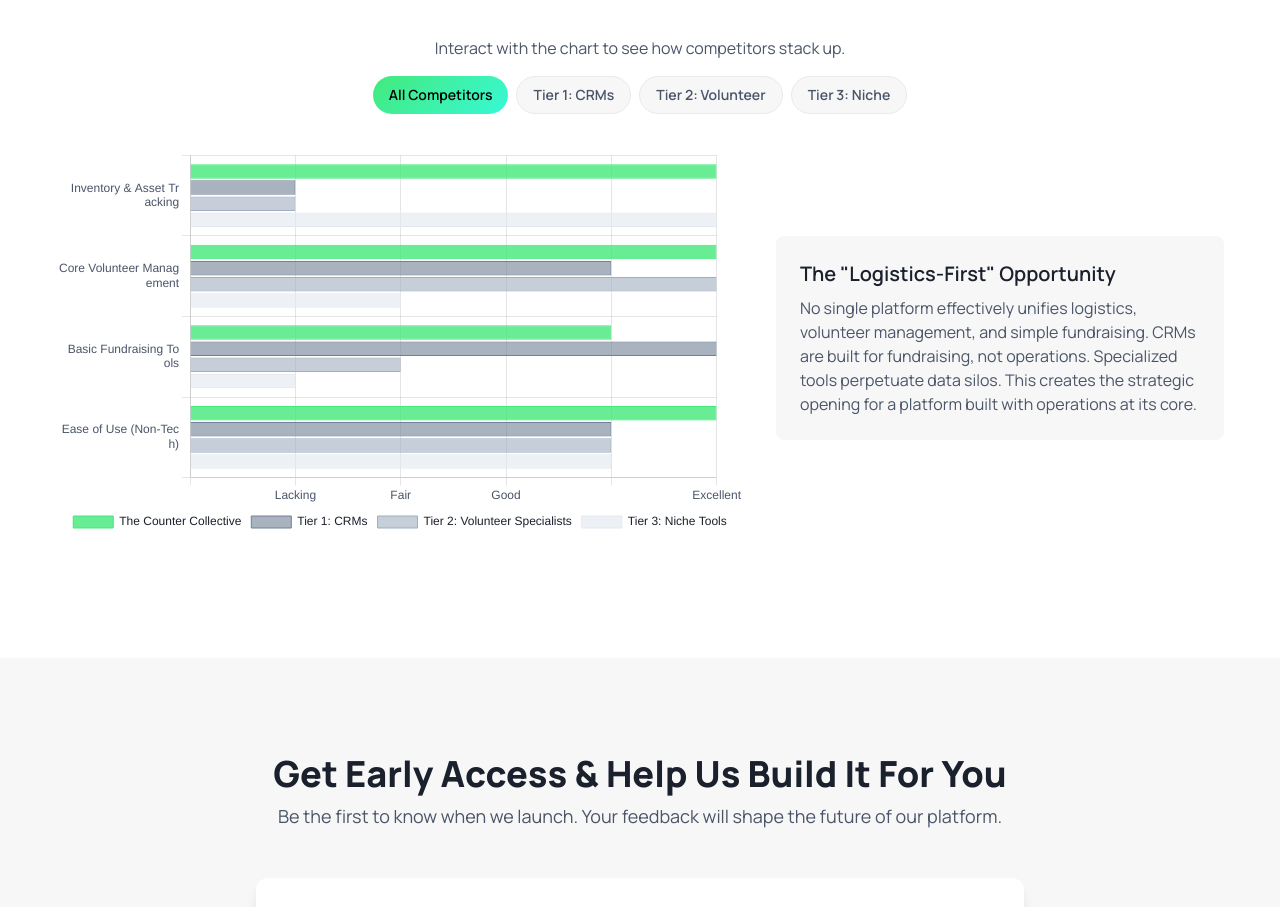
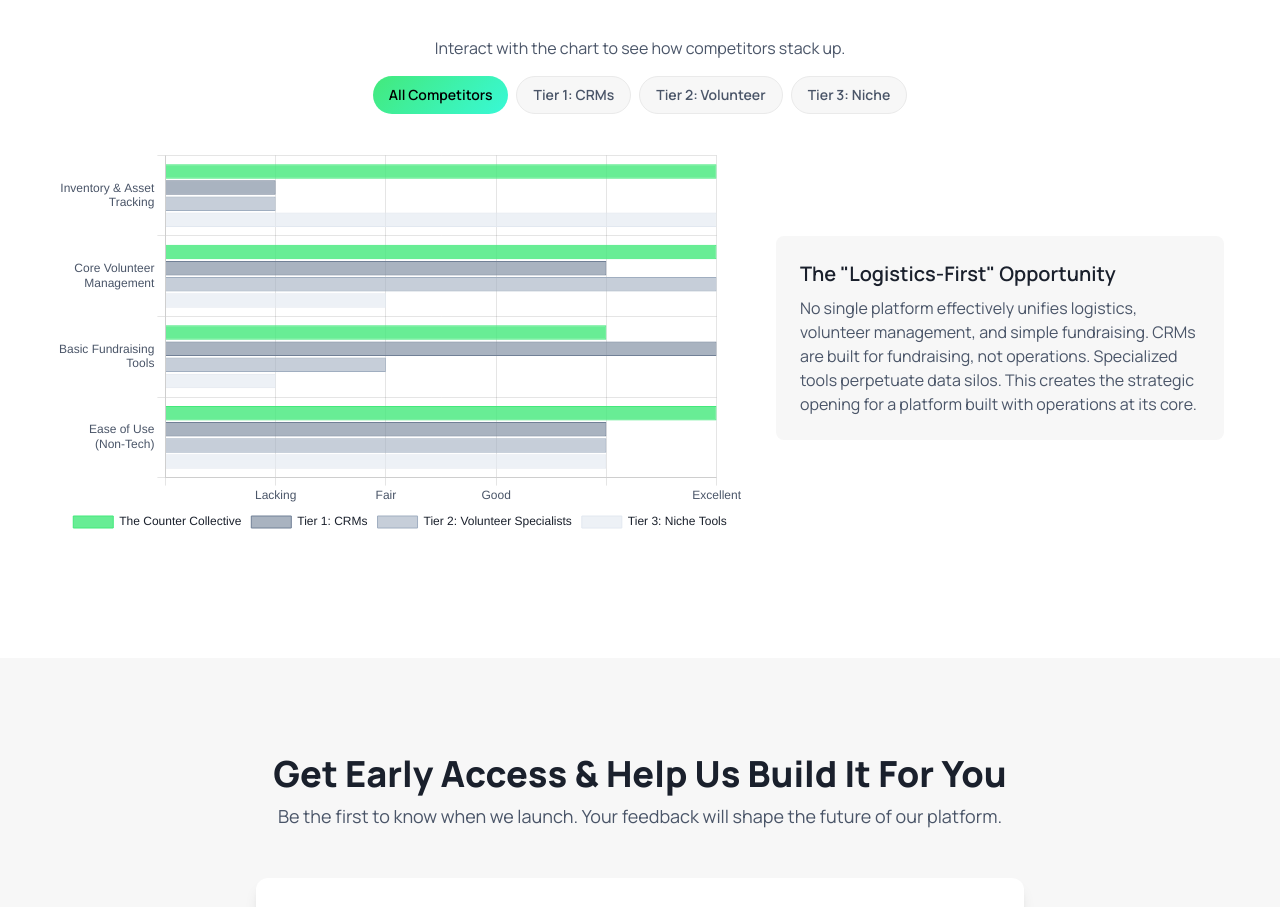
Before and after one commit to arenteria-solutions/test-page-14.07.25, a plain HTML site: page index.html in a window 1280 px wide. Shown: the part 1460-2367 px from the top of the page. Drawn offline with nearby package versions, Linux system fonts and the light colour scheme.

Commit message:
Update index.html
Update to fix wrapping issue, as issue not resolved in previous updates.

```diff
--- a/index.html
+++ b/index.html
@@ -687,7 +687,9 @@ document.addEventListener('DOMContentLoaded', function () {
 
     // --- MOBILE MENU ---
     const toggleMobileMenu = () => {
+        const isOpen = !mobileMenu.classList.contains('hidden');
         mobileMenu.classList.toggle('hidden');
+        hamburgerBtn.setAttribute('aria-expanded', !isOpen);
     };
     hamburgerBtn.addEventListener('click', toggleMobileMenu);
 
@@ -735,6 +737,28 @@ document.addEventListener('DOMContentLoaded', function () {
         }
     };
 
+    const wrapText = (text, maxWidth) => {
+        if (text.length <= maxWidth) {
+            return text;
+        }
+        const words = text.split(' ');
+        let lines = [];
+        let currentLine = '';
+
+        words.forEach(word => {
+            if ((currentLine + ' ' + word).trim().length > maxWidth && currentLine.length > 0) {
+                lines.push(currentLine);
+                currentLine = word;
+            } else {
+                currentLine = (currentLine + ' ' + word).trim();
+            }
+        });
+        if (currentLine.length > 0) {
+            lines.push(currentLine);
+        }
+        return lines;
+    }
+
     const createChart = () => {
         const chartElement = document.getElementById('competitorChart');
         if (!chartElement) return;
@@ -762,7 +786,7 @@ document.addEventListener('DOMContentLoaded', function () {
                 responsive: true, maintainAspectRatio: false, indexAxis: 'y',
                 scales: {
                     x: { beginAtZero: true, max: 5, grid: { color: gridColor }, ticks: { color: tickColor, stepSize: 1, callback: (v) => ['Lacking', 'Fair', 'Good', '', 'Excellent'][v-1] || '' } },
-                    y: { grid: { color: gridColor }, ticks: { color: tickColor, autoSkip: false, callback: function(v) { const l = this.getLabelForValue(v); return l.length > 20 ? l.match(/.{1,20}/g) : l; } } }
+                    y: { grid: { color: gridColor }, ticks: { color: tickColor, autoSkip: false, callback: function(v) { const l = this.getLabelForValue(v); return wrapText(l, 20); } } }
                 },
                 plugins: {
                     legend: { position: 'bottom', labels: { color: labelColor } },
@@ -891,8 +915,8 @@ document.addEventListener('DOMContentLoaded', function () {
     accessibilityToggle.addEventListener('click', (e) => {
         e.stopPropagation();
         accessibilityDropdown.classList.toggle('hidden');
-        const isExpanded = accessibilityDropdown.classList.contains('hidden');
-        accessibilityToggle.setAttribute('aria-expanded', !isExpanded);
+        const isExpanded = !accessibilityDropdown.classList.contains('hidden');
+        accessibilityToggle.setAttribute('aria-expanded', isExpanded);
     });
 
     document.addEventListener('click', (e) => {
```
